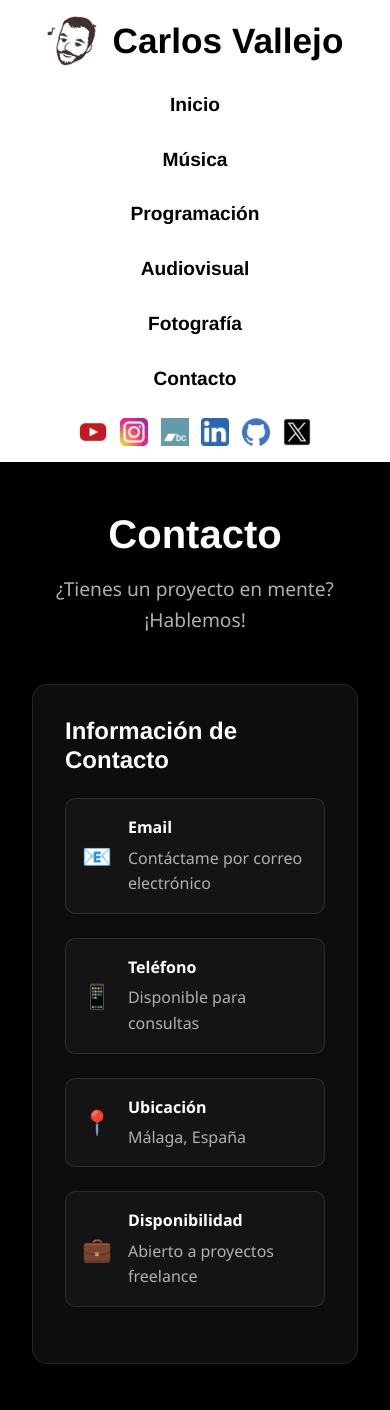
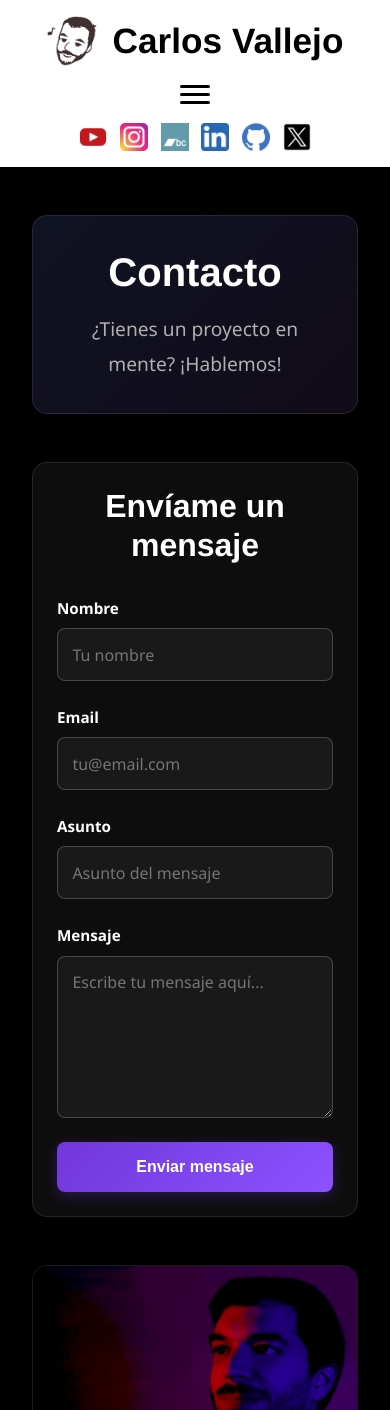
Before and after one commit to cdvallejo/web-con-django-portfolio, a Django app: page /contacto in a window 390 px wide. Shown: the top 1410 px of the page. Run offline with Django 4.2, Linux system fonts and the light colour scheme.

Commit message:
modificaciones en secciones, estilos mejorados

```diff
--- a/portfolio/views.py
+++ b/portfolio/views.py
@@ -54,11 +54,75 @@ def musica(request):
             'width': '350px',
             'height': '621px'
         },
+        {
+            'url': 'https://bandcamp.com/EmbeddedPlayer/track=1507940757/size=large/bgcol=ffffff/linkcol=7137dc/tracklist=false/transparent=true/',
+            'link': 'https://carlosvallejo.bandcamp.com/track/lugar-soleado-yasunari-kawabata-audiolibro',
+            'title': 'Lugar Soleado (Yasunari Kawabata) - Audiolibro by Carlos Vallejo',
+            'width': '350px',
+            'height': '442px'
+        },
     ]
     return render(request, 'musica.html', {'albums': albums})
 
 def programacion(request):
-  return render(request, "programacion.html")
+    skills = [
+        {
+            'name': 'Python',
+            'icon': 'https://cdn.jsdelivr.net/gh/devicons/devicon/icons/python/python-original.svg',
+            'level': 'Avanzado'
+        },
+        {
+            'name': 'Django',
+            'icon': 'https://cdn.jsdelivr.net/gh/devicons/devicon/icons/django/django-plain.svg',
+            'level': 'Avanzado'
+        },
+        {
+            'name': 'JavaScript',
+            'icon': 'https://cdn.jsdelivr.net/gh/devicons/devicon/icons/javascript/javascript-original.svg',
+            'level': 'Intermedio'
+        },
+        {
+            'name': 'HTML5',
+            'icon': 'https://cdn.jsdelivr.net/gh/devicons/devicon/icons/html5/html5-original.svg',
+            'level': 'Experto'
+        },
+        {
+            'name': 'CSS3',
+            'icon': 'https://cdn.jsdelivr.net/gh/devicons/devicon/icons/css3/css3-original.svg',
+            'level': 'Avanzado'
+        },
+        {
+            'name': 'Git',
+            'icon': 'https://cdn.jsdelivr.net/gh/devicons/devicon/icons/git/git-original.svg',
+            'level': 'Intermedio'
+        },
+        {
+            'name': 'MySQL',
+            'icon': 'https://cdn.jsdelivr.net/gh/devicons/devicon/icons/mysql/mysql-original.svg',
+            'level': 'Intermedio'
+        },
+        {
+            'name': 'AWS',
+            'icon': 'https://cdn.jsdelivr.net/gh/devicons/devicon/icons/amazonwebservices/amazonwebservices-original-wordmark.svg',
+            'level': 'Básico'
+        },
+        {
+            'name': 'Java',
+            'icon': 'https://cdn.jsdelivr.net/gh/devicons/devicon/icons/java/java-original.svg',
+            'level': 'Intermedio'
+        },
+        {
+            'name': 'Angular',
+            'icon': 'https://cdn.jsdelivr.net/gh/devicons/devicon/icons/angular/angular-original.svg',
+            'level': 'Básico'
+        },
+        {
+            'name': 'C',
+            'icon': 'https://cdn.jsdelivr.net/gh/devicons/devicon/icons/c/c-original.svg',
+            'level': 'Intermedio'
+        },
+    ]
+    return render(request, "programacion.html", {'skills': skills})
 
 def audiovisual(request):
     videos = [
@@ -93,4 +157,40 @@ def fotografia(request):
     return render(request, "fotografia.html", {'fotos': fotos})
 
 def contacto(request):
+  if request.method == 'POST':
+    nombre = request.POST.get('nombre')
+    email = request.POST.get('email')
+    asunto = request.POST.get('asunto')
+    mensaje = request.POST.get('mensaje')
+
+    try:
+      from django.core.mail import send_mail
+
+      # Cuerpo del email
+      mensaje_completo = f"""
+      Nuevo mensaje de contacto desde el portfolio
+
+      Nombre: {nombre}
+      Email: {email}
+      Asunto: {asunto}
+
+      Mensaje:
+      {mensaje}
+      """
+
+      # Enviar email
+      send_mail(
+        subject=f'Portfolio - {asunto}',
+        message=mensaje_completo,
+        from_email='carlosd.vallejo@gmail.com',
+        recipient_list=['carlosd.vallejo@gmail.com'],
+        fail_silently=False,
+      )
+
+      return render(request, "contacto.html", {'mensaje_enviado': True})
+
+    except Exception as e:
+      print(f"Error al enviar email: {e}")  # Para ver el error en la consola
+      return render(request, "contacto.html", {'error': f'Error al enviar el mensaje. Por favor, intenta de nuevo.'})
+
   return render(request, "contacto.html")
--- a/static/css/styles.css
+++ b/static/css/styles.css
@@ -24,12 +24,6 @@ a {
   text-decoration: none;
   color: inherit;
   transition: all 0.3s ease;
-}
-
-img {
-  max-width: 100%;
-  height: auto;
-  display: block;
 }
 
 /* ==================== HEADER Y NAVEGACIÓN ==================== */
@@ -129,6 +123,101 @@ nav ul li::after {
 
 nav ul li:hover::after {
   width: 80%;
+}
+
+/* Menú hamburguesa - Solo CSS */
+.menu-toggle-checkbox {
+  display: none;
+}
+
+.menu-toggle {
+  display: none;
+  flex-direction: column;
+  justify-content: space-around;
+  width: 30px;
+  height: 25px;
+  background: transparent;
+  border: none;
+  cursor: pointer;
+  padding: 0;
+  z-index: 1001;
+}
+
+.hamburger {
+  width: 100%;
+  height: 3px;
+  background-color: #000;
+  border-radius: 10px;
+  transition: all 0.3s ease;
+}
+
+.menu-toggle-checkbox:checked + .menu-toggle .hamburger:nth-child(1) {
+  transform: rotate(45deg) translate(7px, 7px);
+}
+
+.menu-toggle-checkbox:checked + .menu-toggle .hamburger:nth-child(2) {
+  opacity: 0;
+}
+
+.menu-toggle-checkbox:checked + .menu-toggle .hamburger:nth-child(3) {
+  transform: rotate(-45deg) translate(7px, -7px);
+}
+
+/* Responsive para móviles - Menú hamburguesa */
+@media (max-width: 768px) {
+  .menu-toggle {
+    display: flex;
+  }
+
+  .nav-menu {
+    position: fixed;
+    top: 0;
+    right: -100%;
+    width: 70%;
+    max-width: 300px;
+    height: 100vh;
+    background: linear-gradient(135deg, #667eea 0%, #764ba2 100%);
+    padding: 5rem 2rem 2rem;
+    transition: right 0.3s ease;
+    box-shadow: -5px 0 15px rgba(0, 0, 0, 0.2);
+    z-index: 999;
+    display: flex;
+    justify-content: flex-start;
+  }
+
+  .menu-toggle-checkbox:checked ~ .nav-menu {
+    right: 0;
+  }
+
+  .nav-menu ul {
+    flex-direction: column;
+    gap: 0;
+    align-items: flex-start;
+  }
+
+  .nav-menu ul li {
+    width: 100%;
+    padding: 1rem;
+    border-bottom: 1px solid rgba(255, 255, 255, 0.1);
+  }
+
+  .nav-menu ul li a {
+    color: #fff;
+    font-size: 1.1rem;
+    font-weight: 400;
+  }
+
+  .nav-menu ul li:hover a {
+    color: #fff;
+  }
+
+  .nav-menu ul li::after {
+    display: none;
+  }
+
+  .home {
+    flex-wrap: nowrap;
+  }
 }
 
 /* Iconos sociales del header */
@@ -815,90 +838,147 @@ nav ul li:hover::after {
   margin: 0 auto;
   padding: 3rem 2rem;
   animation: fadeIn 1s ease-in;
-}
-
-.contacto-header {
-  text-align: center;
-  margin-bottom: 3rem;
-}
-
-.contacto-header h1 {
-  font-size: 2.5rem;
-  color: #ffffff;
-  margin-bottom: 1rem;
-}
-
-.contacto-header p {
-  font-size: 1.2rem;
-  color: #b0b0b0;
+  display: flex;
+  flex-direction: column;
+  align-items: center;
+  justify-content: flex-start;
 }
 
 .contacto-content {
-  display: grid;
-  grid-template-columns: 1fr 1.5fr;
+  display: flex;
+  flex-direction: row;
   gap: 3rem;
-  align-items: start;
+  align-items: flex-start;
+  justify-content: center;
+  width: 100%;
 }
 
-.contacto-info {
+.contacto-img {
+  max-width: 460px;
+  border-radius: 15px;
+  overflow: hidden;
+  box-shadow: 0 5px 20px rgba(0, 0, 0, 0.3);
+  border: 1px solid rgba(255, 255, 255, 0.1);
+  display: flex;
+  justify-content: center;
+  align-items: center;
+}
+
+.contacto-img img {
+  width: 100%;
+  height: auto;
+  display: block;
+}
+
+.contacto-form-container {
+  width: 100%;
+  max-width: 700px;
   background: rgba(255, 255, 255, 0.05);
   backdrop-filter: blur(10px);
   border: 1px solid rgba(255, 255, 255, 0.1);
-  padding: 2rem;
+  padding: 2.5rem;
   border-radius: 15px;
   box-shadow: 0 5px 20px rgba(0, 0, 0, 0.3);
 }
 
-.contacto-info h2 {
-  font-size: 1.5rem;
-  margin-bottom: 1.5rem;
+.contacto-form-container h2 {
+  text-align: center;
+  font-size: 2rem;
   color: #ffffff;
+  margin-bottom: 2rem;
 }
 
-.info-item {
+.mensaje-exito {
+  background: rgba(34, 197, 94, 0.1);
+  border: 1px solid rgba(34, 197, 94, 0.3);
+  color: #4ade80;
+  padding: 1rem;
+  border-radius: 8px;
+  text-align: center;
+  margin-bottom: 1.5rem;
+  font-weight: 600;
+}
+
+.mensaje-error {
+  background: rgba(239, 68, 68, 0.1);
+  border: 1px solid rgba(239, 68, 68, 0.3);
+  color: #f87171;
+  padding: 1rem;
+  border-radius: 8px;
+  text-align: center;
+  margin-bottom: 1.5rem;
+  font-weight: 600;
+}
+
+.contacto-form {
   display: flex;
-  align-items: center;
-  gap: 1rem;
-  margin-bottom: 1.5rem;
-  padding: 1rem;
-  background: rgba(255, 255, 255, 0.03);
-  border: 1px solid rgba(255, 255, 255, 0.1);
-  border-radius: 10px;
+  flex-direction: column;
+  gap: 1.5rem;
+}
+
+.form-group {
+  display: flex;
+  flex-direction: column;
+  gap: 0.5rem;
+}
+
+.form-group label {
+  color: #ffffff;
+  font-weight: 600;
+  font-size: 0.95rem;
+}
+
+.form-group input,
+.form-group textarea {
+  padding: 0.9rem;
+  border-radius: 8px;
+  border: 1px solid rgba(255, 255, 255, 0.2);
+  background: rgba(255, 255, 255, 0.05);
+  color: #ffffff;
+  font-size: 1rem;
+  font-family: inherit;
   transition: all 0.3s ease;
 }
 
-.info-item:hover {
-  background: linear-gradient(135deg, rgba(102, 126, 234, 0.15), rgba(118, 75, 162, 0.15));
-  border-color: rgba(102, 126, 234, 0.5);
+.form-group input::placeholder,
+.form-group textarea::placeholder {
+  color: rgba(255, 255, 255, 0.4);
 }
 
-.info-icon {
-  font-size: 1.5rem;
-  color: #8c52ff;
+.form-group input:focus,
+.form-group textarea:focus {
+  outline: none;
+  border-color: #7137dc;
+  background: rgba(255, 255, 255, 0.08);
+  box-shadow: 0 0 0 3px rgba(113, 55, 220, 0.2);
 }
 
-.info-text strong {
-  display: block;
-  color: #ffffff;
-  margin-bottom: 0.3rem;
+.form-group textarea {
+  resize: vertical;
+  min-height: 120px;
 }
 
-.info-text span {
-  color: #b0b0b0;
+.btn-submit {
+  padding: 1rem 2rem;
+  border-radius: 8px;
+  border: none;
+  background: linear-gradient(135deg, #7137dc, #8c52ff);
+  color: white;
+  font-size: 1rem;
+  font-weight: 600;
+  cursor: pointer;
+  transition: all 0.3s ease;
+  box-shadow: 0 4px 15px rgba(113, 55, 220, 0.3);
 }
 
-.contacto-map {
-  border-radius: 15px;
-  overflow: hidden;
-  box-shadow: 0 5px 20px rgba(0, 0, 0, 0.3);
-  border: 1px solid rgba(255, 255, 255, 0.1);
+.btn-submit:hover {
+  transform: translateY(-2px);
+  box-shadow: 0 6px 20px rgba(113, 55, 220, 0.5);
+  background: linear-gradient(135deg, #8c52ff, #a374ff);
 }
 
-.contacto-map iframe {
-  width: 100%;
-  height: 500px;
-  border: 0;
-  display: block;
+.btn-submit:active {
+  transform: translateY(0);
 }
 
 /* ==================== FOOTER ==================== */
@@ -1029,7 +1105,11 @@ footer {
   }
 
   .contacto-content {
-    grid-template-columns: 1fr;
+    flex-direction: column;
+  }
+
+  .contacto-form-container {
+    padding: 1.5rem;
   }
 
   nav ul {
--- a/templates/contacto.html
+++ b/templates/contacto.html
@@ -5,60 +5,56 @@
 {% block content %}
 
 <div class="contacto-section">
-  <div class="contacto-header">
+  <div class="texto-musica">
     <h1>Contacto</h1>
     <p>¿Tienes un proyecto en mente? ¡Hablemos!</p>
   </div>
 
   <div class="contacto-content">
-    <div class="contacto-info">
-      <h2>Información de Contacto</h2>
+    <div class="contacto-form-container">
+      <h2>Envíame un mensaje</h2>
+      {% if mensaje_enviado %}
+      <div class="mensaje-exito">
+        ✓ ¡Mensaje enviado correctamente!
+      </div>
+      {% endif %}
+      {% if error %}
+      <div class="mensaje-error">
+        ✗ {{ error }}
+      </div>
+      {% endif %}
+      <form class="contacto-form" method="POST" action="{% url 'contacto' %}">
+        {% csrf_token %}
+        <div class="form-group">
+          <label for="nombre">Nombre</label>
+          <input type="text" id="nombre" name="nombre" placeholder="Tu nombre" required>
+        </div>
 
-      <div class="info-item">
-        <div class="info-icon">📧</div>
-        <div class="info-text">
-          <strong>Email</strong>
-          <span>Contáctame por correo electrónico</span>
+        <div class="form-group">
+          <label for="email">Email</label>
+          <input type="email" id="email" name="email" placeholder="tu@email.com" required>
         </div>
-      </div>
 
-      <div class="info-item">
-        <div class="info-icon">📱</div>
-        <div class="info-text">
-          <strong>Teléfono</strong>
-          <span>Disponible para consultas</span>
+        <div class="form-group">
+          <label for="asunto">Asunto</label>
+          <input type="text" id="asunto" name="asunto" placeholder="Asunto del mensaje" required>
         </div>
-      </div>
 
-      <div class="info-item">
-        <div class="info-icon">📍</div>
-        <div class="info-text">
-          <strong>Ubicación</strong>
-          <span>Málaga, España</span>
+        <div class="form-group">
+          <label for="mensaje">Mensaje</label>
+          <textarea id="mensaje" name="mensaje" rows="6" placeholder="Escribe tu mensaje aquí..." required></textarea>
         </div>
-      </div>
 
-      <div class="info-item">
-        <div class="info-icon">💼</div>
-        <div class="info-text">
-          <strong>Disponibilidad</strong>
-          <span>Abierto a proyectos freelance</span>
-        </div>
-      </div>
+        <button type="submit" class="btn-submit">Enviar mensaje</button>
+      </form>
     </div>
 
-    <div class="contacto-map">
-      <iframe
-        src="https://www.google.com/maps/embed?pb=!1m18!1m12!1m3!1d3197.5418145008657!2d-4.6141762237059085!3d36.73356387145229!2m3!1f0!2f0!3f0!3m2!1i1024!2i768!4f13.1!3m3!1m2!1s0xd72ef02fec47829%3A0x56ba75d9438b057f!2sLa%20verdialera!5e0!3m2!1ses!2ses!4v1760722774155!5m2!1ses!2ses"
-        width="600"
-        height="450"
-        style="border: 0"
-        allowfullscreen=""
-        loading="lazy"
-        referrerpolicy="no-referrer-when-downgrade"
-      ></iframe>
+    <div class="contacto-img">
+      <img src="{% static 'images/carlos-vallejo-contacto.jpg' %}" alt="Contacto Carlos Vallejo">
     </div>
   </div>
+
+
 </div>
 
 {% endblock %}
--- a/templates/fotografia.html
+++ b/templates/fotografia.html
@@ -17,5 +17,6 @@
     {% endfor %}
   </section>
   <script async src="//embedr.flickr.com/assets/client-code.js" charset="utf-8"></script>
+</div>
 
 {% endblock %}
--- a/templates/includes/menu.html
+++ b/templates/includes/menu.html
@@ -1,6 +1,12 @@
-<nav>
+<input type="checkbox" id="menu-toggle" class="menu-toggle-checkbox">
+<label for="menu-toggle" class="menu-toggle">
+  <span class="hamburger"></span>
+  <span class="hamburger"></span>
+  <span class="hamburger"></span>
+</label>
+
+<nav class="nav-menu">
   <ul>
-    <li><a href="{% url 'index' %}">Inicio</a></li>
     <li><a href="{% url 'musica' %}">Música</a></li>
     <li><a href="{% url 'programacion' %}">Programación</a></li>
     <li><a href="{% url 'audiovisual' %}">Audiovisual</a></li>
--- a/templates/index.html
+++ b/templates/index.html
@@ -11,7 +11,7 @@
       <p class="hero-description typewriter-description" style="opacity: 0;"></p>
     </div>
     <div class="hero-image">
-      <img src="{% static 'images/charlitos-avatar-web.jpg' %}" alt="Carlos Vallejo">
+      <img src="{% static 'images/charlitos-avatar-web.svg' %}" alt="Carlos Vallejo">
     </div>
   </div>
 </div>
```
Also changed, not shown: other parts of static/css/styles.css (+55 -126 lines), portfolio/settings.py (+9 -0 lines), templates/programacion.html (+8 -30 lines), static/images/carlos-vallejo-contacto.jpg (added).
